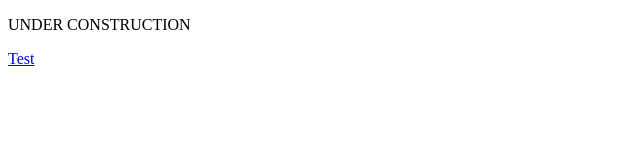
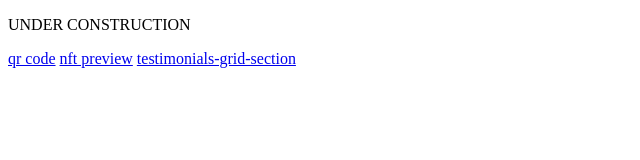
Before and after one commit to audriecheong/audriecheong.github.io, a plain HTML site: page index.html in a window 1280 px wide. Shown: the whole page, without its empty margins (0-640 px from the left). Drawn offline with Linux system fonts and the light colour scheme.

Commit message:
Update index.html

```diff
--- a/index.html
+++ b/index.html
@@ -8,6 +8,8 @@
 </head>
 <body>
     <p>UNDER CONSTRUCTION</p>
-    <a href="https://pf-qr-code-component.vercel.app/">Test</a>
+    <a href="https://pf-qr-code-component.vercel.app/">qr code</a>
+    <a href="https://nft-preview-component-five.vercel.app/">nft preview</a>
+    <a href="https://testimonials-grid-section-tau-black.vercel.app/">testimonials-grid-section</a>
 </body>
 </html>
```
